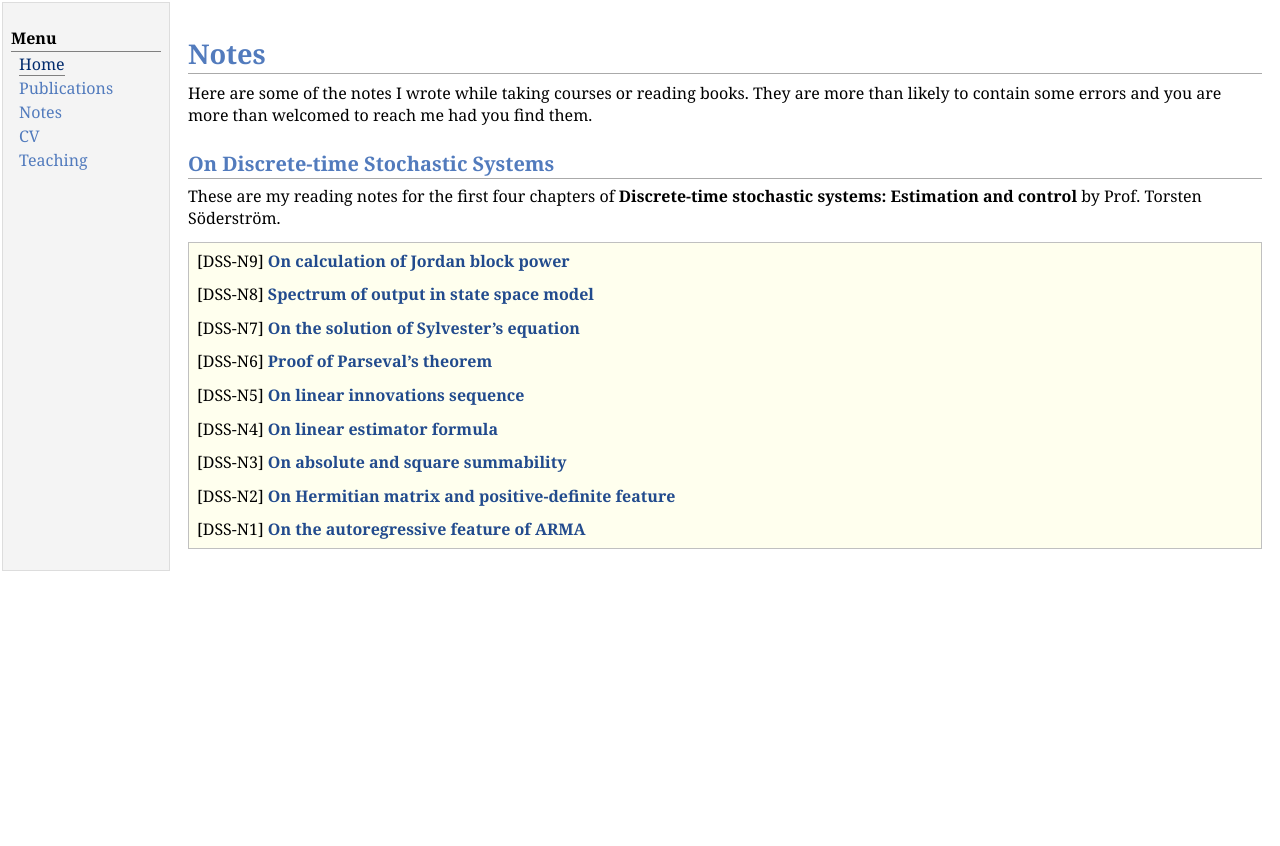
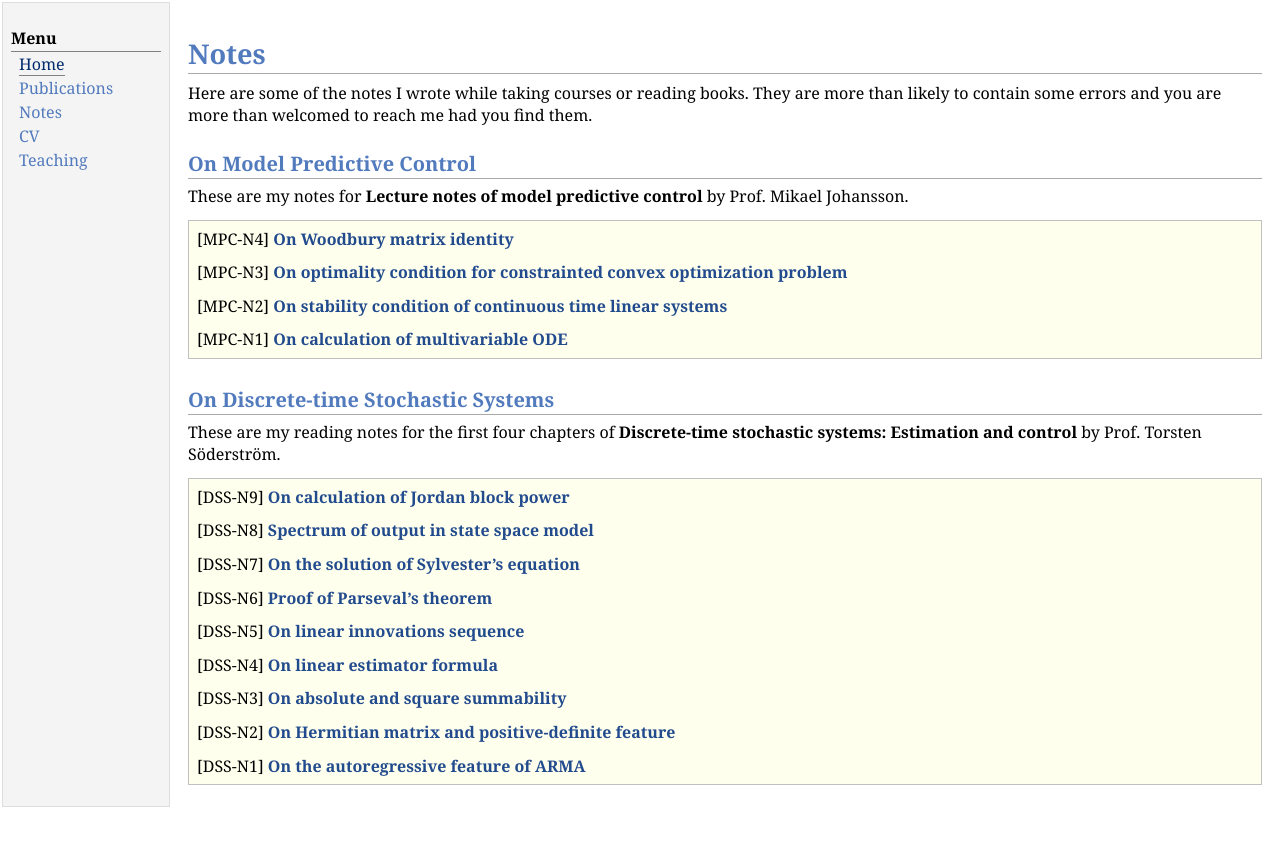
Before and after one commit to yuchaotaigu/yuchaotaigu.github.io, a Jekyll site: the page notes.html, which Jekyll copies as it is, in a window 1280 px wide. Shown: the top 846 px of the page. Built offline with Jekyll 4.4.1, drawn with Linux system fonts in a browser that asks for light colours; comment, search, counter and statistics services are not loaded.

Commit message:
Update notes.html

```diff
--- a/notes.html
+++ b/notes.html
@@ -29,6 +29,17 @@ urchinTracker();
 <h1>Notes</h1>
 Here are some of the notes I wrote while taking courses or reading books. They are more than likely to contain some errors and you are more than welcomed to reach me had
   you find them.
+
+<h2>On Model Predictive Control</h2>
+These are my notes for <b>Lecture notes of model predictive control</b> by Prof. Mikael Johansson.
+<div class="infoblock">
+<div class="blockcontent">
+<p>[MPC-N4] <a href="notes/MPC4.pdf"><b>On Woodbury matrix identity</b></a><br /> </p>
+<p>[MPC-N3] <a href="notes/MPC3.pdf"><b>On optimality condition for constrainted convex optimization problem</b></a><br /> </p>
+<p>[MPC-N2] <a href="notes/MPC2.pdf"><b>On stability condition of continuous time linear systems</b></a><br /> </p>
+<p>[MPC-N1] <a href="notes/MPC1.pdf"><b>On calculation of multivariable ODE</b></a><br /> </p>
+  </div></div>
+
 <h2>On Discrete-time Stochastic Systems</h2>
 These are my reading notes for the first four chapters of <b>Discrete-time stochastic systems: Estimation and control</b> by Prof. Torsten Söderström.
 <div class="infoblock">
```
